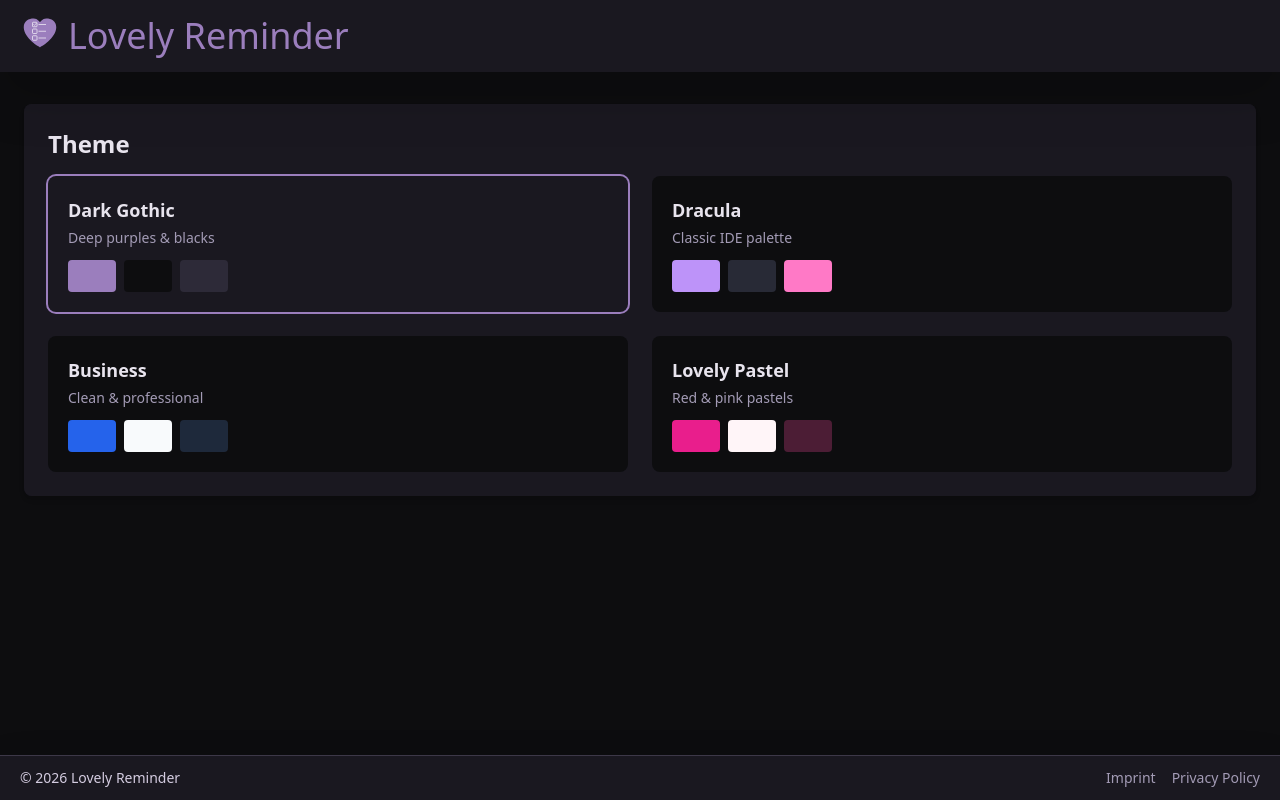
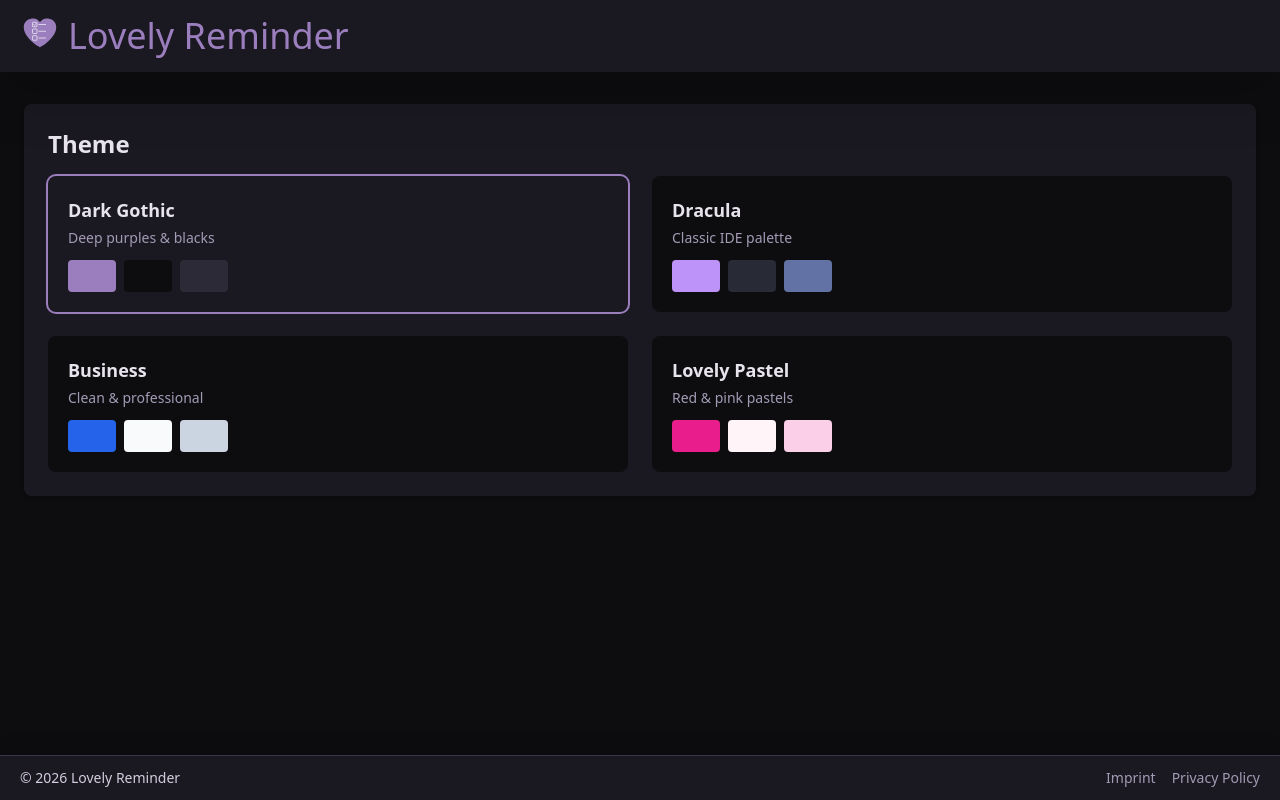
Before and after one commit to blackeyestudio-GER/lovely-reminder, a Nuxt app: page /settings in a window 1280 px wide. Built offline with nearby package versions, Linux system fonts and the light colour scheme; some icons are missing.

Commit message:
simplify theme handling

```diff
--- a/composables/useUserSettings.ts
+++ b/composables/useUserSettings.ts
@@ -1,21 +1,11 @@
 import { ref } from 'vue';
 
 export interface UserSettings {
-  theme: {
-    selectedTheme?: string;
-    primaryColor: string;
-    backgroundColor: string;
-    accentColor: string;
-  };
+  theme: string;
 }
 
 const defaultSettings: UserSettings = {
-  theme: {
-    selectedTheme: 'gothic',
-    primaryColor: '#7B68A6',
-    backgroundColor: '#0D0D0F',
-    accentColor: '#2D2A38',
-  },
+  theme: 'gothic',
 };
 
 const userSettings = ref<UserSettings>(defaultSettings);
@@ -48,11 +38,6 @@ export const useUserSettings = () => {
     saveSettings();
   };
 
-  const updateTheme = (theme: Partial<UserSettings['theme']>) => {
-    userSettings.value.theme = { ...userSettings.value.theme, ...theme };
-    saveSettings();
-  };
-
   const exportSettings = (): string => {
     return JSON.stringify(userSettings.value, null, 2);
   };
@@ -73,7 +58,6 @@ export const useUserSettings = () => {
     loadSettings,
     saveSettings,
     resetSettings,
-    updateTheme,
     exportSettings,
     importSettings,
   };
--- a/layouts/default.vue
+++ b/layouts/default.vue
@@ -24,7 +24,7 @@ const isMenuOpen = ref(false);
 const { userSettings, loadSettings } = useUserSettings();
 const { loadFromLocalStorage, checkAndReactivateTasks } = useTasks();
 
-const currentTheme = computed(() => userSettings.value.theme.selectedTheme || 'gothic');
+const currentTheme = computed(() => userSettings.value.theme || 'gothic');
 
 watch(currentTheme, (newTheme) => {
   if (typeof document !== 'undefined') {
--- a/nuxt.config.ts
+++ b/nuxt.config.ts
@@ -6,6 +6,33 @@ export default defineNuxtConfig({
     '~/assets/css/main.css',
     '~/assets/css/themes.css'
   ],
+
+  runtimeConfig: {
+    public: {
+      themes: [
+        {
+          id: 'gothic',
+          name: 'Dark Gothic',
+          description: 'Deep purples & blacks',
+        },
+        {
+          id: 'dracula',
+          name: 'Dracula',
+          description: 'Classic IDE palette',
+        },
+        {
+          id: 'business',
+          name: 'Business',
+          description: 'Clean & professional',
+        },
+        {
+          id: 'pastel',
+          name: 'Lovely Pastel',
+          description: 'Red & pink pastels',
+        },
+      ]
+    }
+  },
 
   postcss: {
     plugins: {
--- a/pages/settings.vue
+++ b/pages/settings.vue
@@ -4,7 +4,7 @@
       <h2 class="text-xl md:text-2xl font-bold text-gray-100 mb-4">Theme</h2>
       <div class="grid grid-cols-1 md:grid-cols-2 gap-4 md:gap-6">
         <div
-          v-for="theme in themes"
+          v-for="theme in runtimeConfig.public.themes"
           :key="theme.id"
           role="button"
           tabindex="0"
@@ -16,14 +16,10 @@
           <div class="p-3 md:p-5">
             <h3 class="text-lg font-bold text-gray-200 mb-1">{{ theme.name }}</h3>
             <p class="text-xs md:text-sm text-gray-400 mb-3">{{ theme.description }}</p>
-            <div class="flex gap-2 flex-wrap">
-              <div
-                v-for="(color, i) in theme.colors"
-                :key="i"
-                class="h-8 w-12 rounded"
-                :style="{ backgroundColor: color.hex }"
-                :title="color.name"
-              />
+            <div class="flex gap-2 flex-wrap" :data-theme="theme.id">
+              <div class="h-8 w-12 rounded bg-moonstone"/>
+              <div class="h-8 w-12 rounded bg-night"/>
+              <div class="h-8 w-12 rounded bg-dark-slate-gray"/>
             </div>
           </div>
         </div>
@@ -34,32 +30,23 @@
 
 <script setup lang="ts">
 import { useUserSettings } from '~/composables/useUserSettings';
-
+const runtimeConfig = useRuntimeConfig();
 definePageMeta({ title: 'Settings' });
 
 const { userSettings, loadSettings, saveSettings } = useUserSettings();
-const selectedTheme = ref('gothic');
+const selectedTheme = ref<string>(userSettings.value.theme);
 
-const themes = [
-  { id: 'gothic', name: 'Dark Gothic', description: 'Deep purples & blacks', colors: [{ hex: '#9B7EBD' }, { hex: '#0D0D0F' }, { hex: '#2D2A38' }] },
-  { id: 'dracula', name: 'Dracula', description: 'Classic IDE palette', colors: [{ hex: '#BD93F9' }, { hex: '#282A36' }, { hex: '#FF79C6' }] },
-  { id: 'business', name: 'Business', description: 'Clean & professional', colors: [{ hex: '#2563EB' }, { hex: '#F8FAFC' }, { hex: '#1E293B' }] },
-  { id: 'pastel', name: 'Lovely Pastel', description: 'Red & pink pastels', colors: [{ hex: '#E91E8C' }, { hex: '#FFF5F8' }, { hex: '#4C1D35' }] },
-];
 
 const selectTheme = (themeId: string) => {
   selectedTheme.value = themeId;
-  userSettings.value.theme.selectedTheme = themeId;
+  userSettings.value.theme = themeId;
   saveSettings();
-  if (typeof document !== 'undefined') {
-    document.documentElement.setAttribute('data-theme', themeId);
-  }
 };
 
 onMounted(() => {
   loadSettings();
-  if (userSettings.value.theme.selectedTheme) {
-    selectedTheme.value = userSettings.value.theme.selectedTheme;
+  if (userSettings.value.theme) {
+    selectedTheme.value = userSettings.value.theme;
   }
 });
 </script>
```
